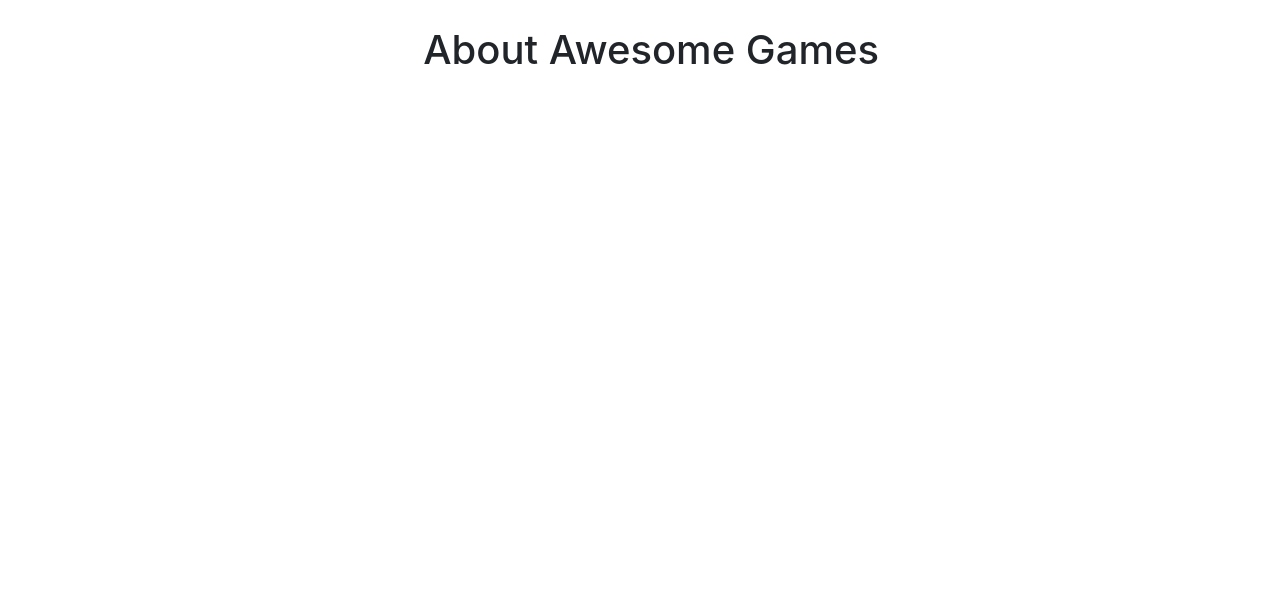
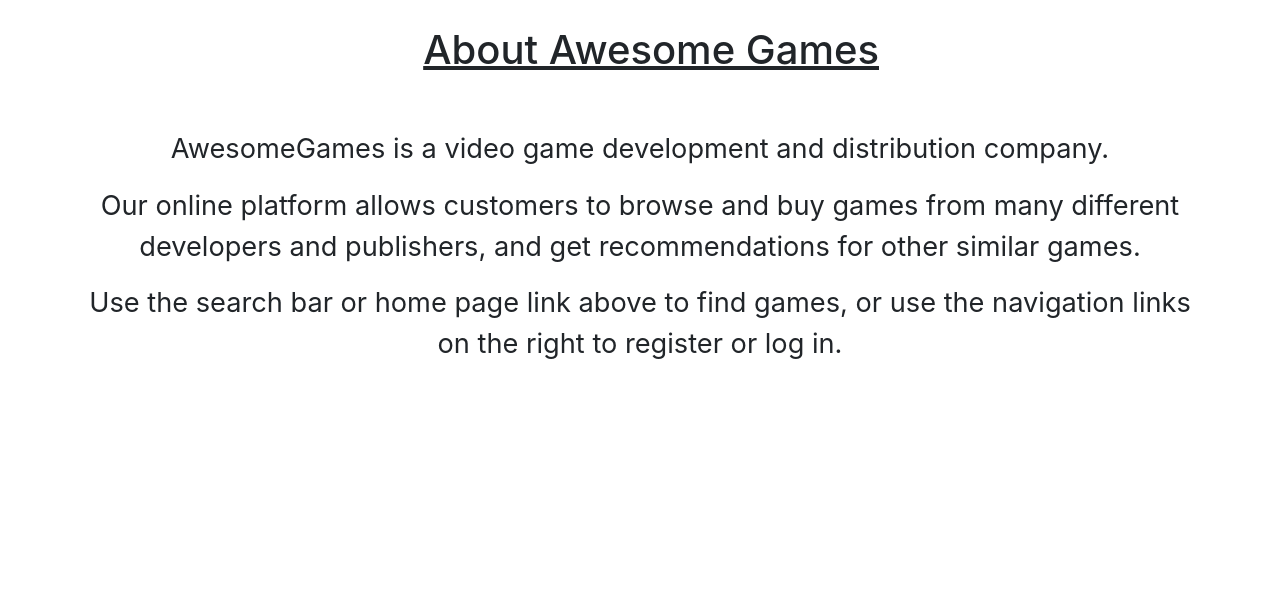
Before and after one commit to silviudev/recommender_system_capstone, a Flask app: page /about in a window 1280 px wide. Shown: the part 57-662 px from the top of the page. Run offline with Flask 2, Linux system fonts and the light colour scheme; some libraries are stand-ins or nearby versions.

Commit message:
About page complete

```diff
--- a/static/styles/layout.css
+++ b/static/styles/layout.css
@@ -23,3 +23,11 @@
 .account-info{
   font-size: 2em;
 }
+
+.about-page h1{
+  text-decoration: underline;
+}
+
+.about-page{
+  font-size: 1.7em;
+}
--- a/templates/about.html
+++ b/templates/about.html
@@ -1,7 +1,16 @@
 {% extends "layout.html" %}
 {% block content %}
-<main class="container text-center">
+<main class="container text-center about-page">
   <h1>About Awesome Games</h1>
+  <article class="">
+      <p>AwesomeGames is a video game development and distribution company.</p>
+      <p>Our online platform allows customers to browse and buy games from many different
+        developers and publishers, and get recommendations for other similar games. </p>
+      <p>
+      Use the search bar or home page link above to find games,
+        or use the navigation links on the right to register or log in.
+      </p>
+  </article>
 </main>
 
 {% endblock content%}
```
